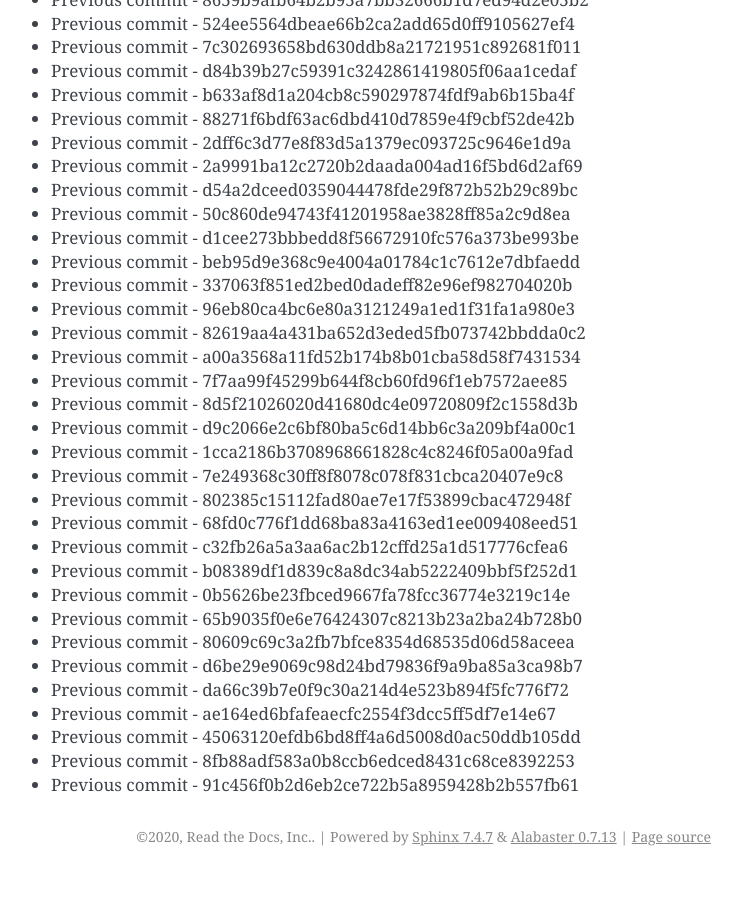
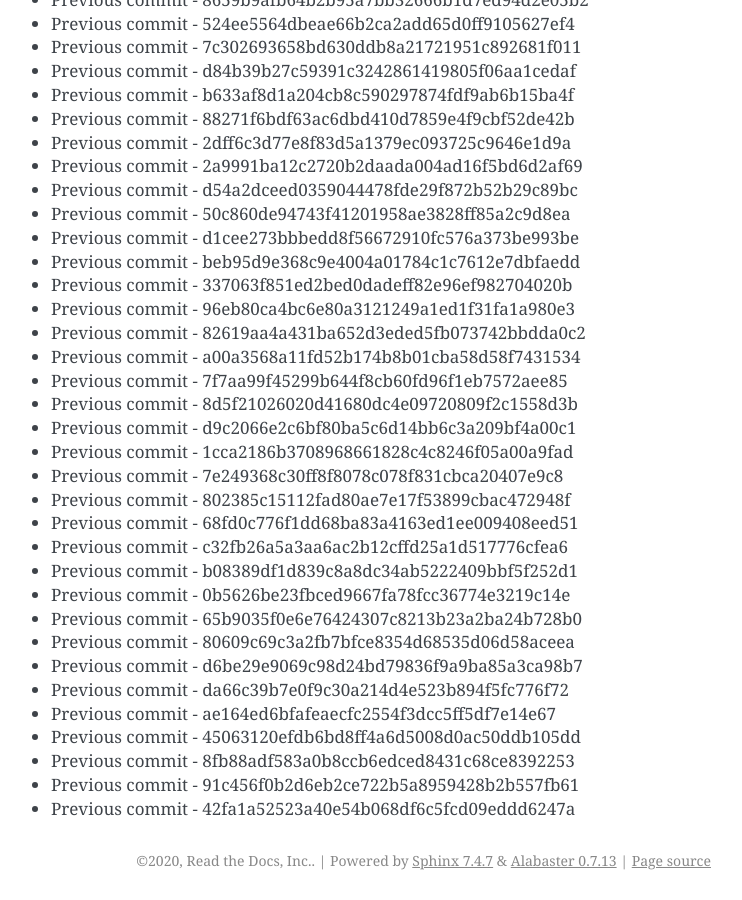
Before and after one commit to readthedocs/rtd-git-stresstest, a Sphinx documentation site: the page built from docs/updates.rst, in a window 1280 px wide and 900 px high, scrolled down 80994 px. Shown: the whole window, without its empty margins (399-1141 px from the left). Built offline with Sphinx 7.4.7, drawn with Linux system fonts in a browser that asks for light colours; before the commit the page ends 81870 px from its top, so only the background shows below that.

Commit message:
Generating commit from previous: 42fa1a52523a40e54b068df6c5fcd09eddd6247a

```diff
--- a/docs/updates.rst
+++ b/docs/updates.rst
@@ -3435,3 +3435,4 @@ It can be tested for any performance characteristics.
 * Previous commit - 45063120efdb6bd8ff4a6d5008d0ac50ddb105dd
 * Previous commit - 8fb88adf583a0b8ccb6edced8431c68ce8392253
 * Previous commit - 91c456f0b2d6eb2ce722b5a8959428b2b557fb61
+* Previous commit - 42fa1a52523a40e54b068df6c5fcd09eddd6247a
```
